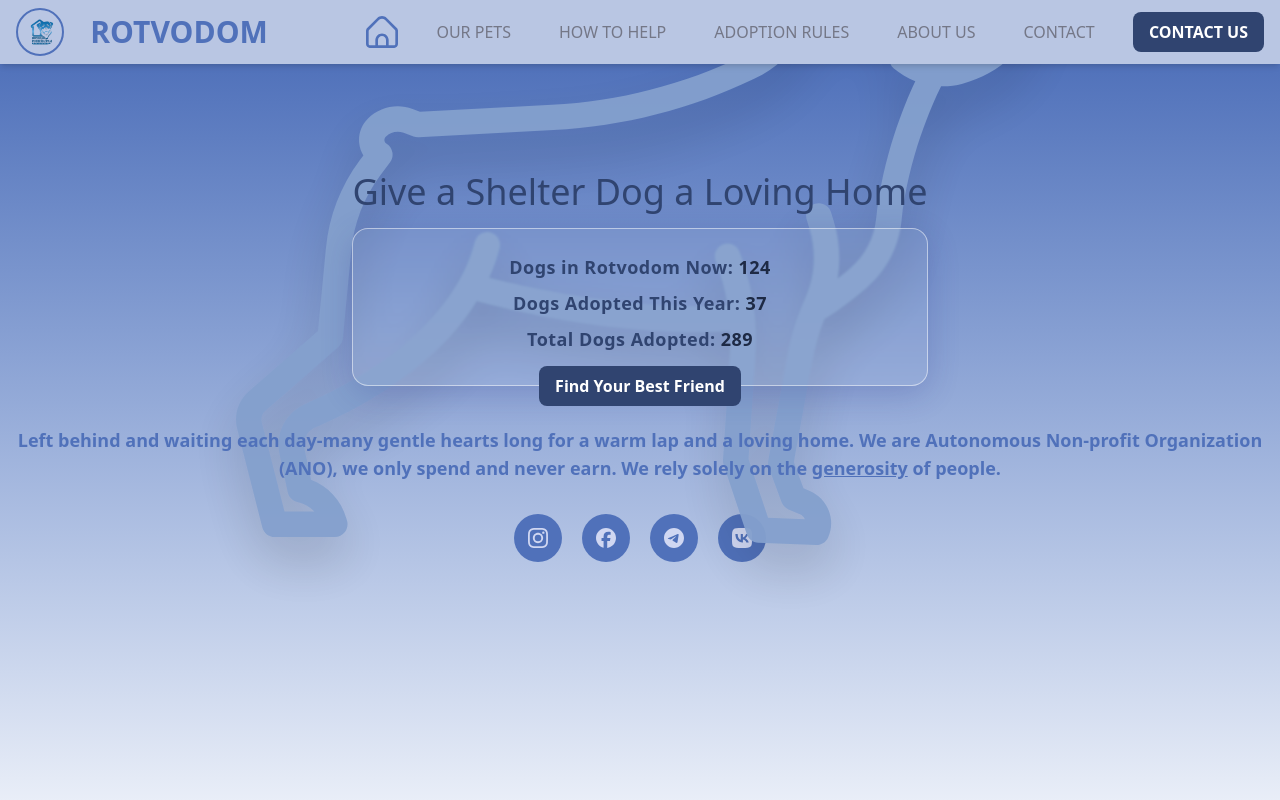
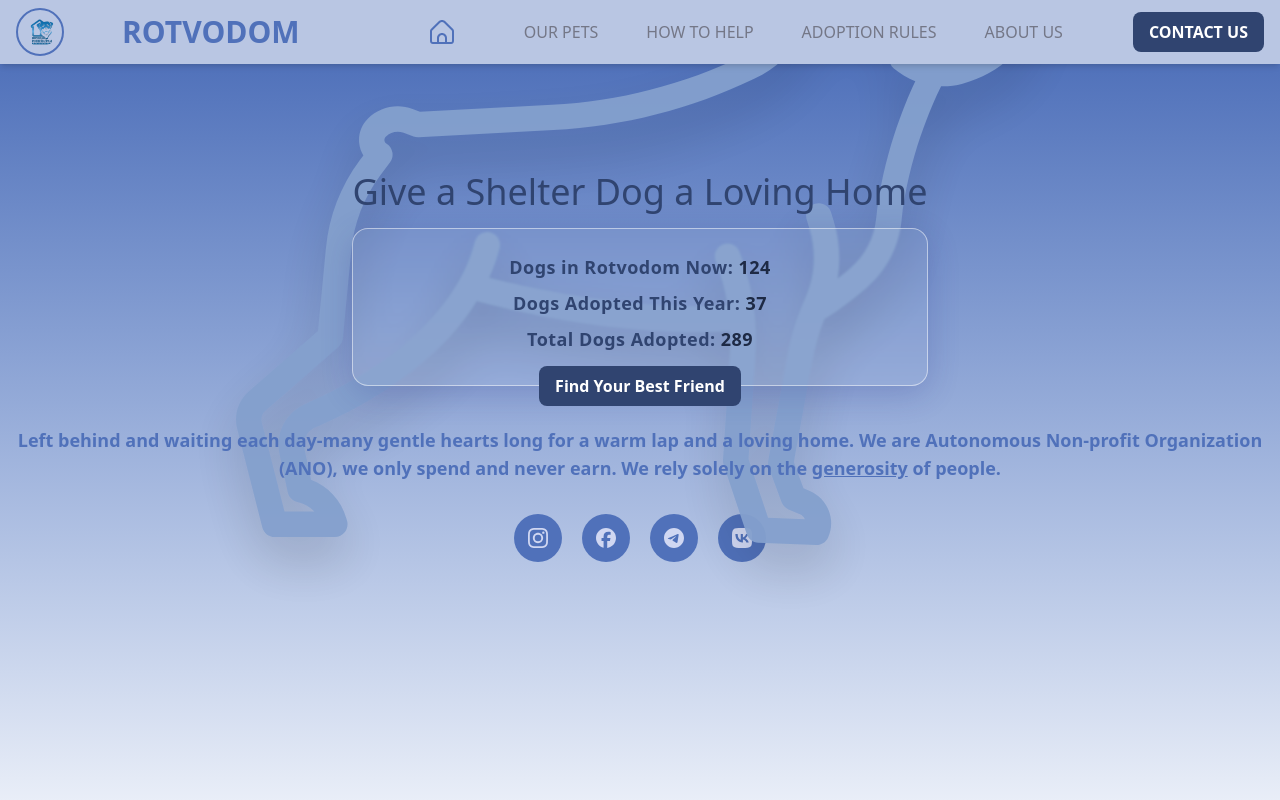
Before and after one commit to bavayra/dog-shelter, a React (Vite) app: page / in a window 1280 px wide. Shown: the top 800 px of the page. Built offline with nearby package versions, Linux system fonts and the light colour scheme.

Commit message:
feat: excluded the contact link from the header while it remains the same in the sidebar to avoid duplicating Contact as a menu item and Contact Us as a CTA btn

```diff
--- a/src/components/Header.tsx
+++ b/src/components/Header.tsx
@@ -4,7 +4,9 @@ import LogoIcon from '@/assets/icons/rottweiler-logo-icon.webp';
 import HomeIcon from '@/assets/icons/home-icon.svg?react';
 
 const Header = () => {
-  const headerLinks = NAVIGATION_ITEMS.filter((item) => item.showInHeader);
+  const headerLinks = NAVIGATION_ITEMS.filter(
+    (item) => item.showInHeader && item.id !== 'contact'
+  );
 
   return (
     <header className="bg-primary-200 fixed top-0 z-50 w-full shadow-md">
@@ -26,7 +28,7 @@ const Header = () => {
             aria-label="Go to home section"
           >
             <HomeIcon
-              className="3xs:h-8 3xs:w-8 h-10 w-10 cursor-pointer object-contain"
+              className="3xs:h-6 3xs:w-6 hover:text-primary-700 text-primary-500 h-10 w-10 cursor-pointer object-contain transition hover:scale-115"
               aria-label="Home"
             />
           </a>
```
